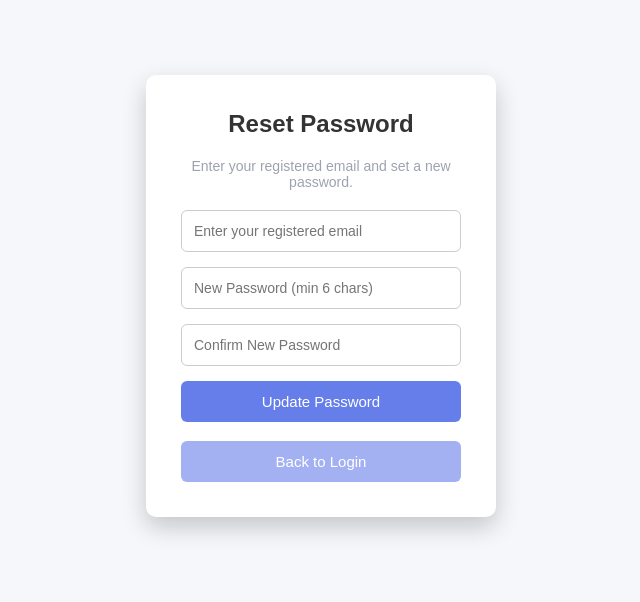
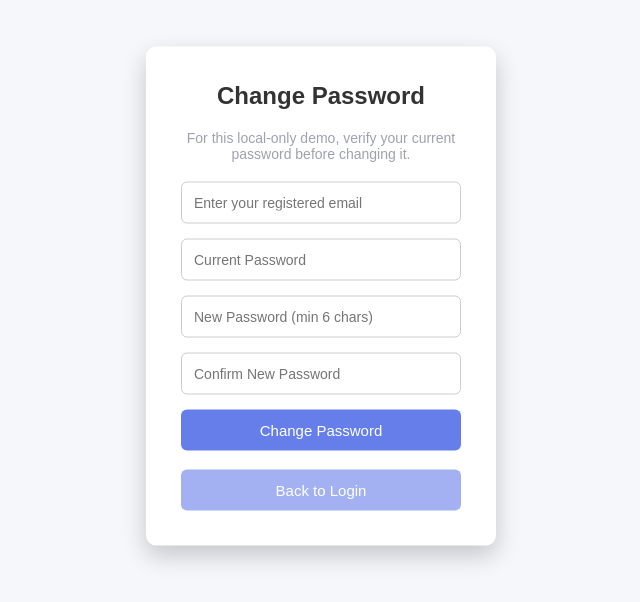
Before and after one commit to Mohamedhansath/car-rental, a React (Vite) app: page /userforgotpassword in a window 1280 px wide. Shown: the part 104-706 px from the top of the page, without its empty margins (319-959 px from the left). Built offline with nearby package versions, Linux system fonts and the light colour scheme.

Commit message:
Require current password for local demo password changes

```diff
--- a/src/Userforgotpassword.jsx
+++ b/src/Userforgotpassword.jsx
@@ -6,6 +6,7 @@ import { getUserByEmail, updateUser } from "./localData";
 function Userforgotpassword() {
   const navigate = useNavigate();
   const [email,           setEmail]           = useState("");
+  const [currentPassword, setCurrentPassword] = useState("");
   const [newPassword,     setNewPassword]     = useState("");
   const [confirmPassword, setConfirmPassword] = useState("");
   const [error,           setError]           = useState("");
@@ -15,6 +16,8 @@ function Userforgotpassword() {
   const handleReset = (e) => {
     e.preventDefault();
     setError(""); setSuccess("");
+    if (newPassword.length < 6) { setError("Password must be at least 6 characters"); return; }
+    if (newPassword === currentPassword) { setError("Choose a password different from your current password."); return; }
     if (newPassword !== confirmPassword) { setError("Passwords do not match"); return; }
     if (newPassword.length < 6) { setError("Password must be at least 6 characters"); return; }
     setLoading(true);
@@ -22,6 +25,12 @@ function Userforgotpassword() {
     const existingUser = getUserByEmail(email);
     if (!existingUser) {
       setError("No account found with that email.");
+      setLoading(false);
+      return;
+    }
+
+    if (existingUser.password !== currentPassword) {
+      setError("Current password is incorrect.");
       setLoading(false);
       return;
     }
@@ -35,18 +44,19 @@ function Userforgotpassword() {
   return (
     <div className="forgot-container">
       <div className="forgot-card">
-        <h2 className="forgot-title">Reset Password</h2>
+        <h2 className="forgot-title">Change Password</h2>
         <p style={{ color:"#9ca3af",fontSize:14,marginBottom:20 }}>
-          Enter your registered email and set a new password.
+          For this local-only demo, verify your current password before changing it.
         </p>
         <form className="forgot-form" onSubmit={handleReset}>
           <input className="forgot-input" type="email" placeholder="Enter your registered email" value={email} onChange={e => setEmail(e.target.value)} required />
+          <input className="forgot-input" type="password" placeholder="Current Password" value={currentPassword} onChange={e => setCurrentPassword(e.target.value)} required />
           <input className="forgot-input" type="password" placeholder="New Password (min 6 chars)" value={newPassword} onChange={e => setNewPassword(e.target.value)} required minLength={6} />
           <input className="forgot-input" type="password" placeholder="Confirm New Password" value={confirmPassword} onChange={e => setConfirmPassword(e.target.value)} required minLength={6} />
           {error   && <p className="forgot-error">{error}</p>}
           {success && <p style={{ color:"#15803d",fontSize:14,fontWeight:600 }}>{success}</p>}
           <button className="forgot-btn" type="submit" disabled={loading}>
-            {loading ? "Updating..." : "Update Password"}
+            {loading ? "Updating..." : "Change Password"}
           </button>
           <button type="button" className="forgot-btn" onClick={() => navigate("/userLogin")}
             style={{ background:"#667eea99",marginTop:4 }}>
```
